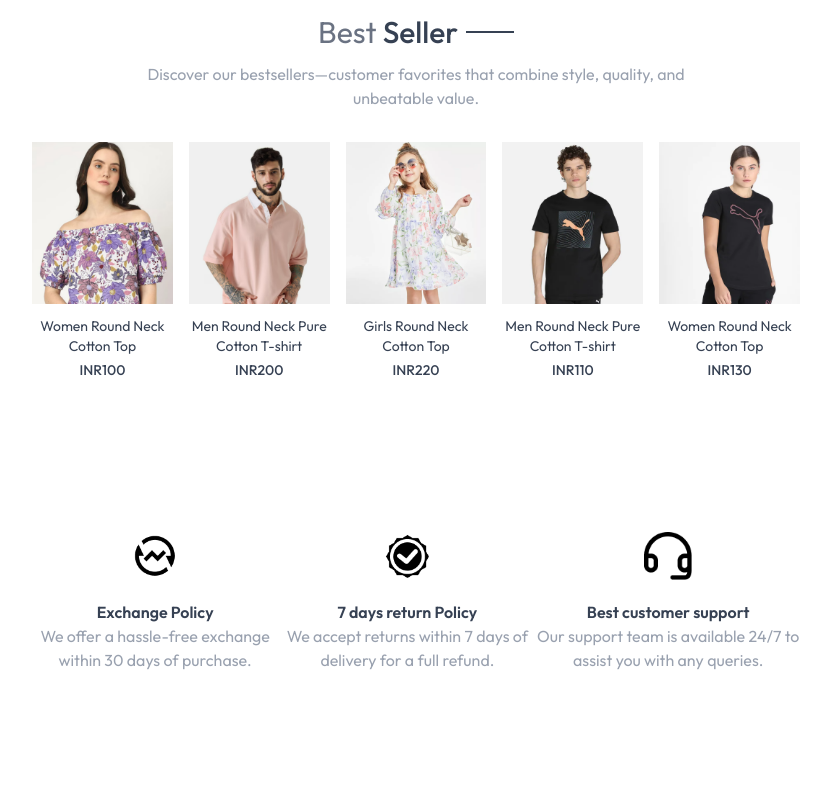
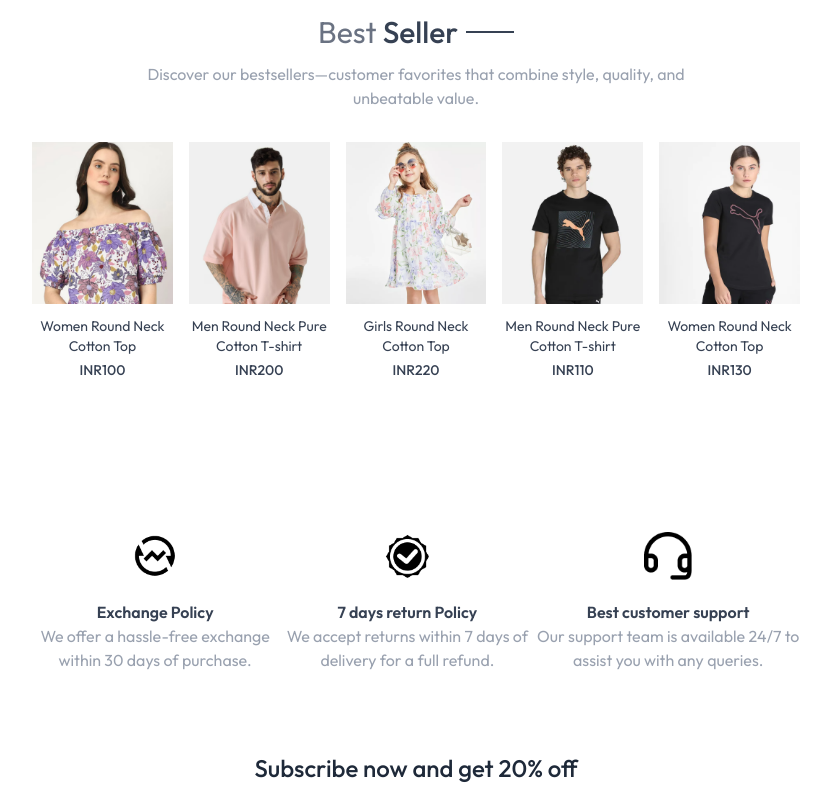
Before and after one commit to himanshu-mishu/jewellers, a React (Vite) app in the folder frontend/: page / in a window 1280 px wide. Shown: the part 1197-1997 px from the top of the page, without its empty margins (224-1054 px from the left). Before the commit the page ends 1965 px from the top, so only its background shows below. Built offline with nearby package versions, Linux system fonts and the light colour scheme.

Commit message:
feat:add news letter box section

```diff
--- /dev/null
+++ b/frontend/src/components/NewsLetterBox.jsx
@@ -0,0 +1,11 @@
+import React from "react";
+
+const NewsLetterBox = () => {
+  return (
+    <div className="text-center">
+      <div className="text-2xl  font-medium text-gray-800">Subscribe now and get 20% off</div>
+    </div>
+  );
+};
+
+export default NewsLetterBox;
--- a/frontend/src/pages/Home.jsx
+++ b/frontend/src/pages/Home.jsx
@@ -3,6 +3,7 @@
 import LatestCollection from "../components/LatestCollection";
 import BestSeller from "../components/BestSeller";
 import OurPolicy from "../components/OurPolicy";
+import NewsLetterBox from "../components/NewsLetterBox";
 
 const Home = () => {
   return (
@@ -11,6 +12,7 @@
       <LatestCollection />
       <BestSeller />
       <OurPolicy />
+      <NewsLetterBox />
     </div>
   );
 };
```
